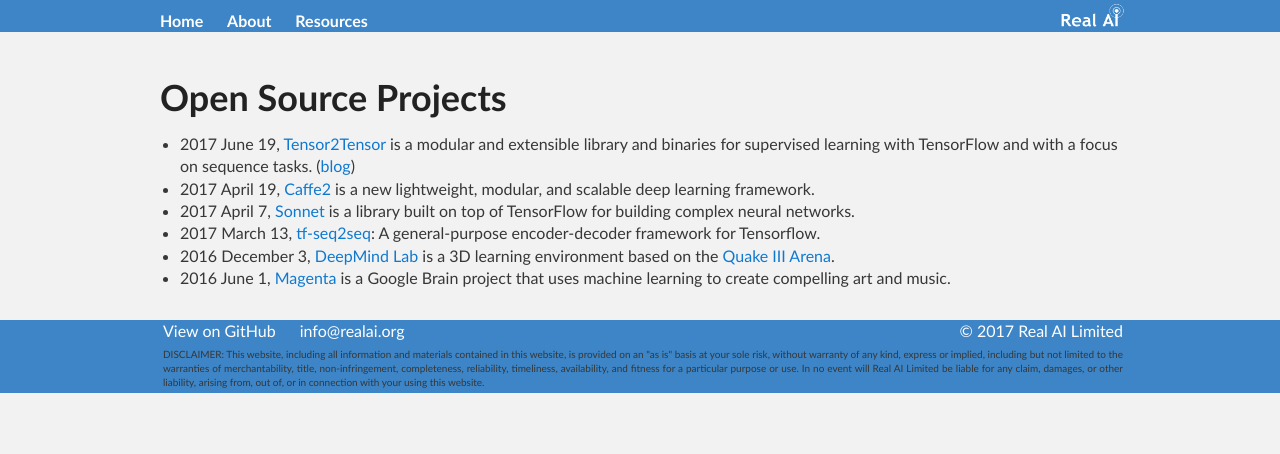
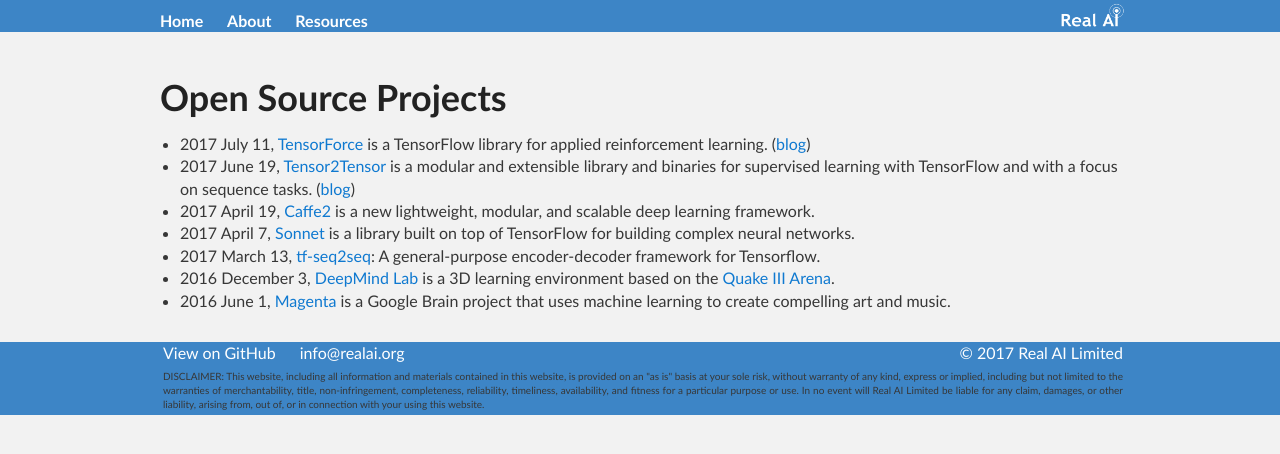
Before and after one commit to Tonywuhk/realai.org, a Jekyll site: the page built from resources/open-source-projects.md, in a window 1280 px wide. Shown: the top 454 px of the page. Built offline with Jekyll 4.4.1, drawn with Linux system fonts in a browser that asks for light colours; our own code applies the rules of GitHub Pages for plain Markdown files; comment, search, counter and statistics services are not loaded; the repository's description, which GitHub fills in, is left out.

Commit message:
Update open-source-projects.md

```diff
--- a/resources/open-source-projects.md
+++ b/resources/open-source-projects.md
@@ -3,6 +3,7 @@
 ---
 # Open Source Projects
 
+* 2017 July 11, [TensorForce](https://reinforce.io/) is a TensorFlow library for applied reinforcement learning. ([blog](https://reinforce.io/blog/introduction-to-tensorforce/))
 * 2017 June 19, [Tensor2Tensor](https://github.com/tensorflow/tensor2tensor) is a modular and extensible library and binaries for supervised learning with TensorFlow and with a focus on sequence tasks. ([blog](https://research.googleblog.com/2017/06/accelerating-deep-learning-research.html))
 * 2017 April 19, [Caffe2](http://caffe2.ai/) is a new lightweight, modular, and scalable deep learning framework.
 * 2017 April 7, [Sonnet](https://github.com/deepmind/sonnet) is a library built on top of TensorFlow for building complex neural networks.
```
